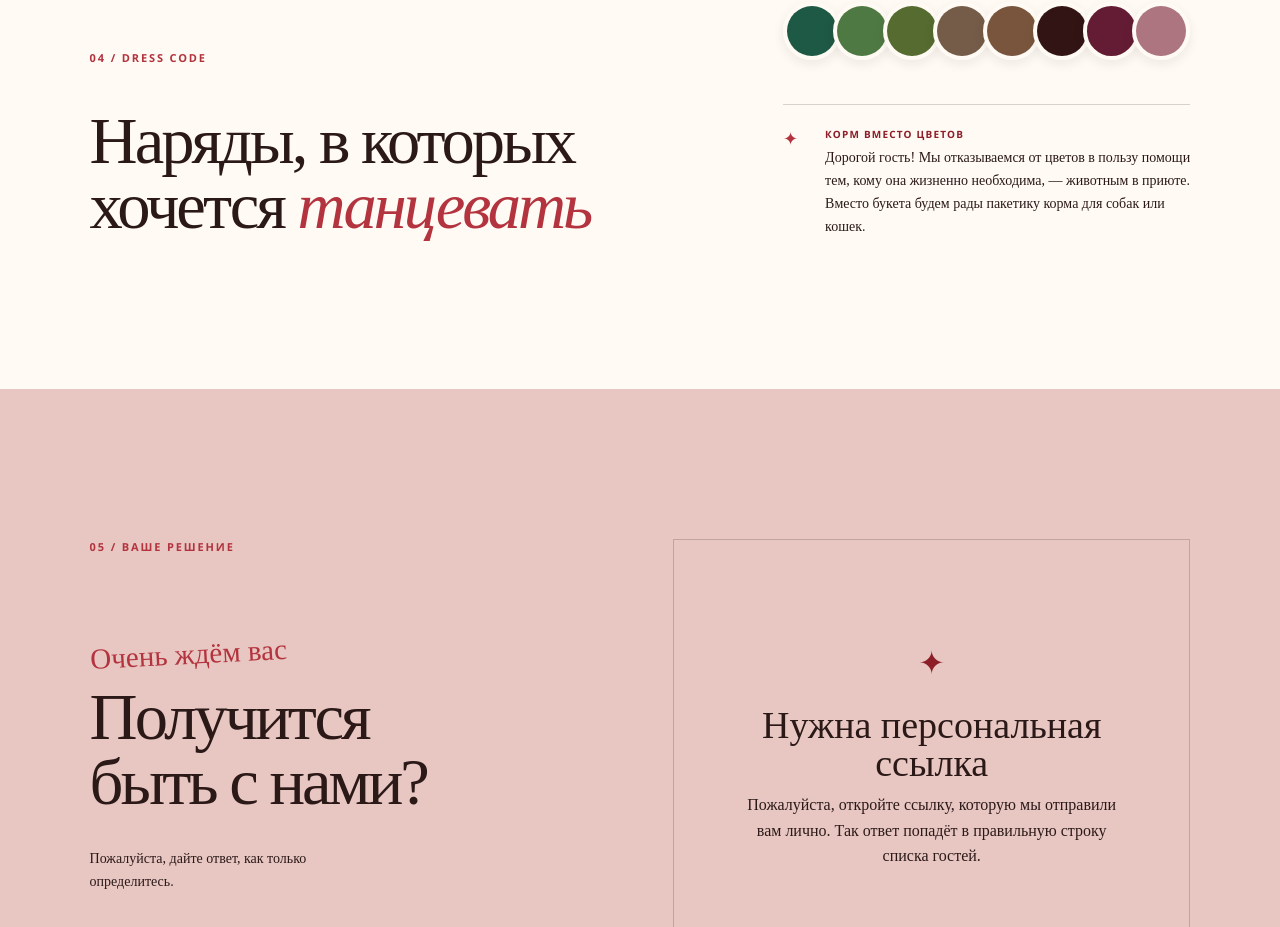
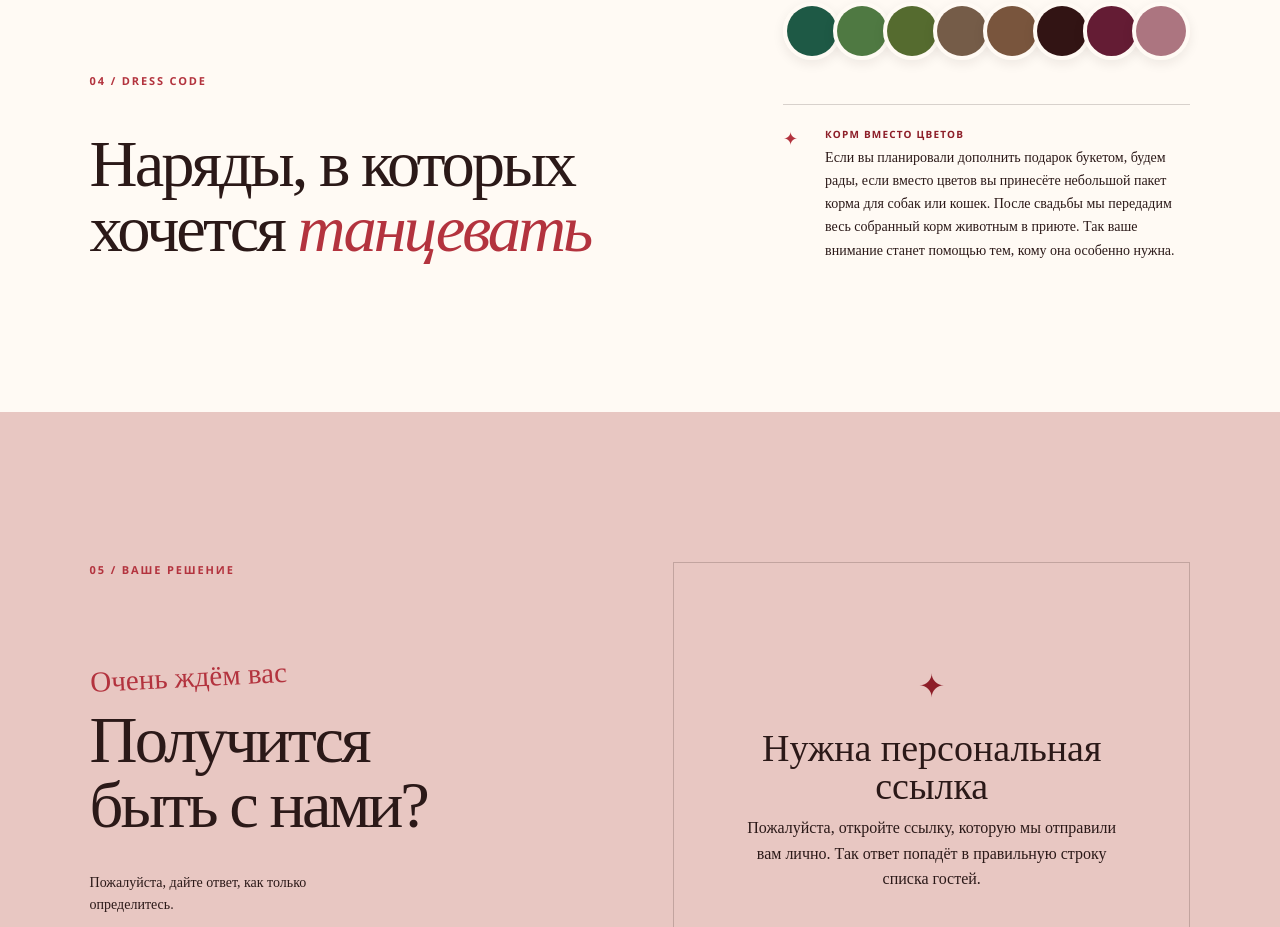
Before and after one commit to herr-wahnsinn/wedding-invitation, a Next.js app: page / in a window 1280 px wide. Shown: the part 3340-4267 px from the top of the page. Built offline with nearby package versions, Linux system fonts and the light colour scheme.

Commit message:
Clarify flowers and shelter food note

```diff
--- a/app/page.tsx
+++ b/app/page.tsx
@@ -282,7 +282,7 @@ export default function Home() {
           </div>
           <aside className="flower-request">
             <span aria-hidden="true">✦</span>
-            <p><strong>Корм вместо цветов</strong>Дорогой гость! Мы отказываемся от цветов в пользу помощи тем, кому она жизненно необходима, — животным в приюте. Вместо букета будем рады пакетику корма для собак или кошек.</p>
+            <p><strong>Корм вместо цветов</strong>Если вы планировали дополнить подарок букетом, будем рады, если вместо цветов вы принесёте небольшой пакет корма для собак или кошек. После свадьбы мы передадим весь собранный корм животным в приюте. Так ваше внимание станет помощью тем, кому она особенно нужна.</p>
           </aside>
         </div>
       </section>
```
